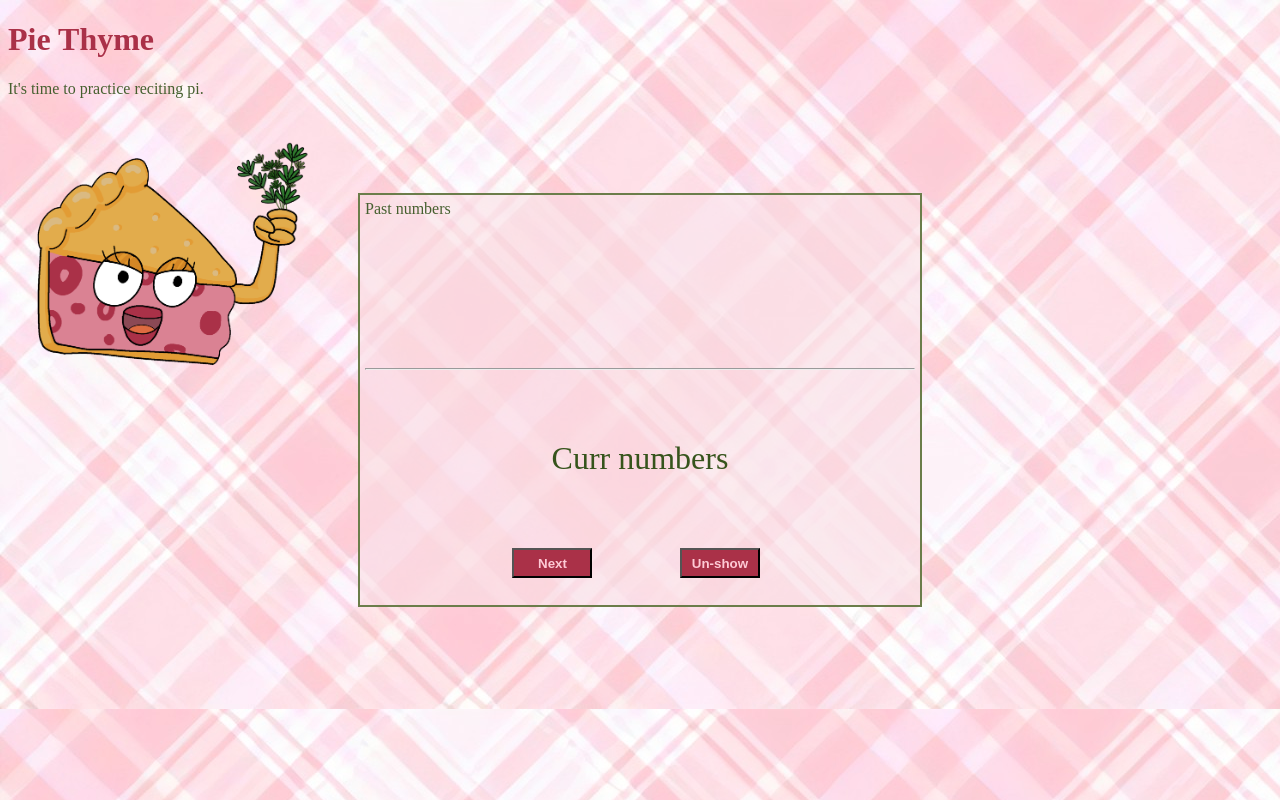
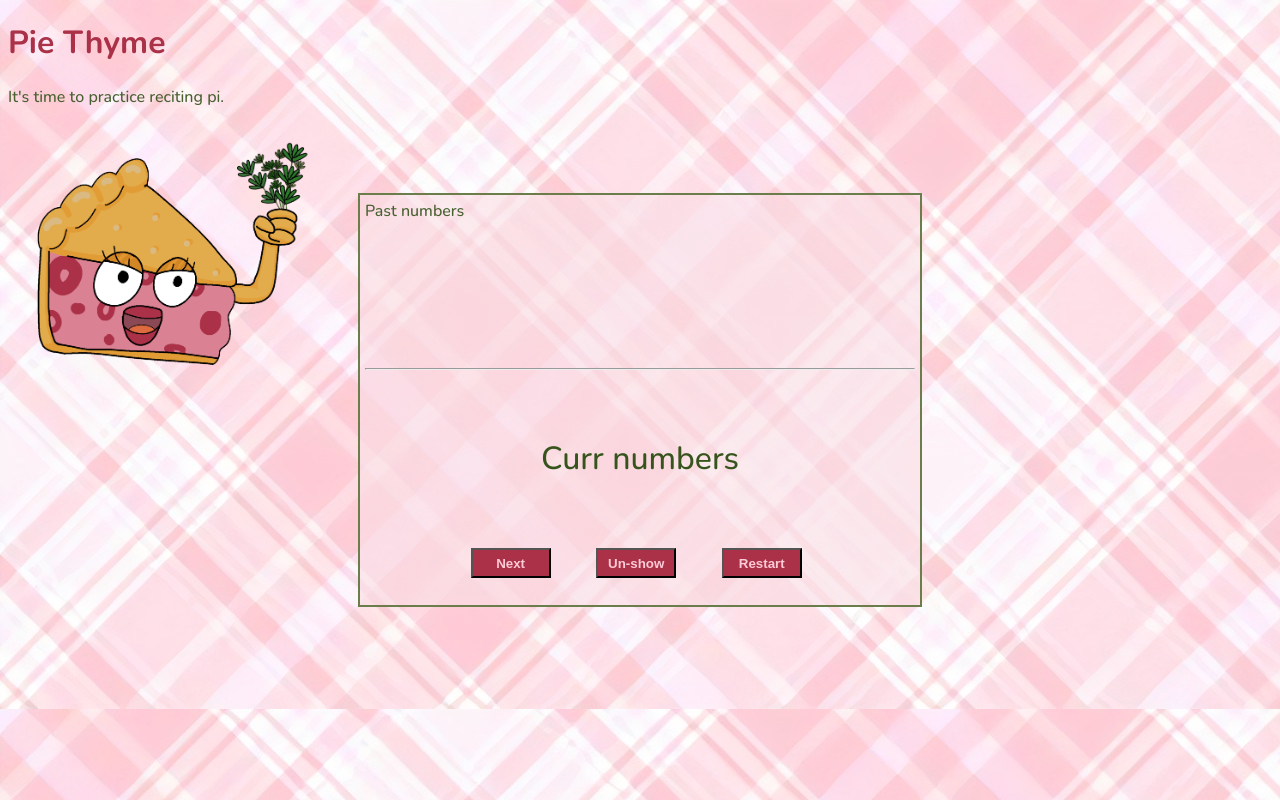
Before and after one commit to teiResa/pieThyme, a plain HTML site: page index.html in a window 1280 px wide. Drawn offline with nearby package versions, Linux system fonts and the light colour scheme.

Commit message:
04
started on js, stuck on cycling through an array. Taking a break, i bet i am just needing let my brain rest.

```diff
--- a/assets/css/style.scss
+++ b/assets/css/style.scss
@@ -12,6 +12,13 @@ body {
  background-image: url("../img/bg/pink0.jpg");
  color: $black;
 
+}
+
+.nunito-font {
+ font-family: "Nunito", sans-serif;
+ font-optical-sizing: auto;
+ font-weight: 500;
+ font-style: normal;
 }
 
 .corner-img img {
--- /dev/null
+++ b/assets/js/scripts.js
@@ -0,0 +1,35 @@
+
+let currNums = document.getElementById('nums_curr');
+let btnNext = document.getElementById('btn_next');
+
+
+// .push() to add to the display of past numbers
+// .pop() to put everything back to the beginning?
+
+let groupingHundred = ['123', '456', '789']
+
+
+
+
+function nextSet() {
+  console.log("clicked!")
+  //console.log(groupingHundred.toString());   //123,456,789
+
+//      https://www.freecodecamp.org/news/how-to-loop-through-an-array-in-javascript-js-iterate-tutorial/#:~:text=How%20to%20Loop%20Through%20an%20Array%20with%20a,This%20function%20is%20known%20as%20a%20callback%20function.
+
+}
+
+// when next is clicked
+// update curr numbers to the past number (on the end), but i never want past numbers to clear, just keep adding the curr numbs to the end. Unless the clear button is clicked.
+// clear curr numbers and display the next set of curr numbers
+
+
+// two modes? Grouping and user input? Grouping first.
+
+/*
+let grouping100 = {
+ set00: '123',
+ set01: '456',
+ set02: '789'
+}
+ */
--- a/index.html
+++ b/index.html
@@ -4,11 +4,12 @@
  <meta charset="UTF-8">
  <meta name="viewport" content="width=device-width, initial-scale=1.0">
  <link rel="shortcut icon" href="/assets/img/ico/sherry03_square.ico" type="image/x-icon">
+ <link href="https://fonts.googleapis.com/css2?family=Nunito:ital,wght@0,200..1000;1,200..1000&display=swap" rel="stylesheet">
  <link rel="stylesheet" href="/assets/css/style.css">
  <title>Pie Thyme
  </title>
 </head>
-<body>
+<body class="nunito-font">
 
 
 
@@ -31,8 +32,9 @@
    <hr>
    <div class="display" id="nums_curr"> Curr numbers </div>
    <div id="buttons">
-     <button class="button" id="btn_next"> Next</button>
-     <button class="button" id="btn_un-show"> Un-show</button>
+     <button onclick="nextSet()" class="button" id="btn_next" title="Move on to the next grouping of numbers"> Next</button>
+     <button onclick="unShow()" class="button" id="btn_un-show" title="hides the current set until clicked again"> Un-show</button>
+     <button onclick="clearAll()" class="button" id="btn_clear" title="return to the first set, or start from the top again"> Restart</button>
    </div>
 
   </div>
@@ -40,6 +42,6 @@
  </div>
 
 
-
+<script src="/assets/js/scripts.js"></script>
 </body>
 </html>
```
Also changed, not shown: assets/css/style.css, 1 other file.
